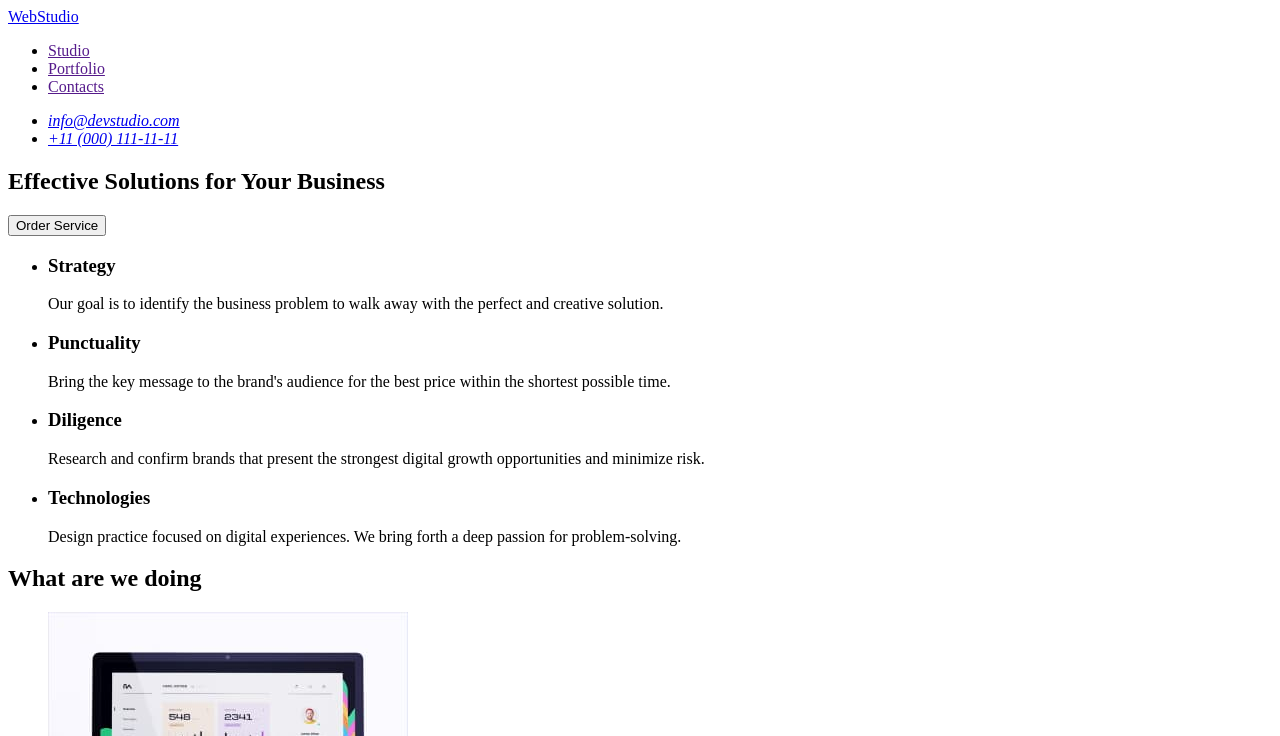
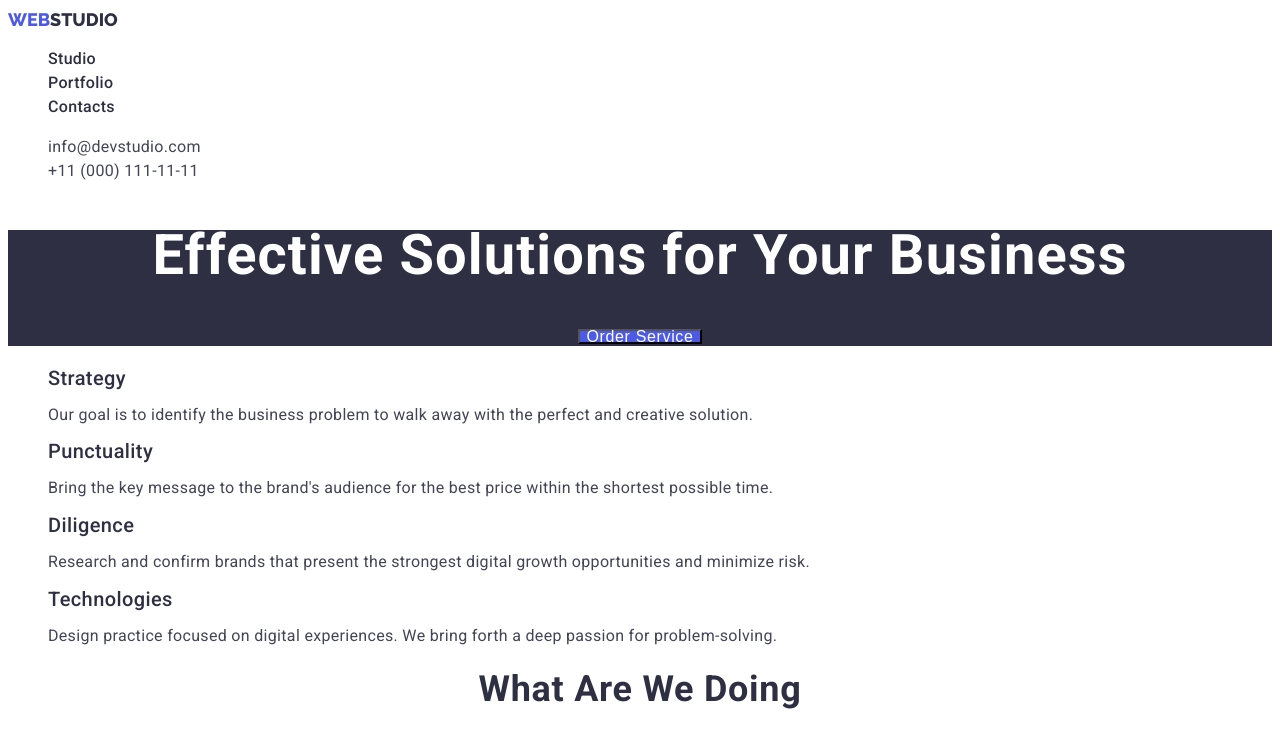
Before and after one commit to VikaSukhara/goit-markup-hw-01, a plain HTML site: page index.html in a window 1280 px wide. Shown: the top 736 px of the page. Drawn offline with Linux system fonts and the light colour scheme.

Commit message:
css-comit

```diff
--- /dev/null
+++ b/css/styles.css
@@ -0,0 +1,144 @@
+:root{
+    --primary-font: 'Roboto', sans-serif;
+    --second-font: 'Raleway', sans-serif;
+    --first-text-color:#2E2F42;
+    --second-text-color:#434455;
+    --background-secon-color:#2E2F42;
+}
+
+body {
+  background-color: white;
+  font-family: "Roboto", sans-serif;
+  color: var(--first-text-color);
+
+}
+
+/* header */
+.list {
+  list-style: none;
+}
+.link {
+  text-decoration: none;
+}
+
+.logo {
+  font-family: var(--second-font);
+  font-weight: 800;
+  font-size: 18px;
+  line-height: 1.3em;
+  color: #4d5ae5;
+  text-transform: uppercase;
+}
+.logo-header{
+    color: var(--first-text-color);
+}
+.header-link {
+  font-weight: 500;
+  font-size: 16px;
+  line-height: 1.5em;
+  letter-spacing: 0.02em;
+  text-decoration: none;
+  color: var(--first-text-color);
+}
+
+.header-link:hover,
+.header-link:focus,
+.heder-mail:hover,
+.heder-mail:focus,
+.header-phone:hover,
+.header-phone:focus {
+  color: #404bbf;
+}
+
+.heder-mail,
+.header-phone {
+  font-size: 16px;
+  line-height: 1.5em;
+  letter-spacing: 0.02em;
+  color: var(--second-text-color);
+  font-style: normal;
+}
+
+/* main */
+
+/* hero */
+.hero {
+  text-align: center;
+  background-color: var(--background-secon-color);
+}
+.hero-text {
+  font-weight: 700;
+  font-size: 56px;
+  line-height: 0.9em;
+  letter-spacing: 0.02em;
+  color: #ffffff;
+}
+
+.hero-buttom {
+  font-weight: 500;
+  font-size: 16px;
+  line-height: 0.6em;
+  letter-spacing: 0.04em;
+  color: #ffffff;
+  background: #4d5ae5;
+  cursor: pointer;
+}
+.hero-buttom:hover,
+.hero-buttom:focus{
+    background-color: #404BBF;;
+}
+/* about */
+.about-title {
+  font-weight: 500;
+  font-size: 20px;
+  line-height: 1.2em;
+  letter-spacing: 0.02em;
+}
+.about-text {
+  font-size: 16px;
+  line-height: 0.6em;
+  letter-spacing: 0.02em;
+  color: var(--second-text-color);
+}
+
+/* work */
+.work-title,
+.team-title {
+  font-weight: 700;
+  font-size: 36px;
+  line-height: 1.1em;
+  text-align: center;
+  letter-spacing: 0.02em;
+  text-transform: capitalize;
+}
+
+.team-names {
+  font-weight: 500;
+  font-size: 20px;
+  line-height: 0.8em;
+  text-align: center;
+  letter-spacing: 0.02em;
+}
+
+.team-desc {
+  font-size: 16px;
+  line-height: 0.6em;
+  text-align: center;
+  letter-spacing: 0.02em;
+  color: var(--second-text-color)
+}
+
+/* footer */
+.footer-sect {
+  background-color: var(--background-secon-color)
+}
+.logo-footer {
+  color: #f4f4fd;
+}
+
+.footer-text {
+  font-size: 16px;
+  line-height: 0.6em;
+  letter-spacing: 0.02em;
+  color: #e7e9fc;
+}
--- a/index.html
+++ b/index.html
@@ -5,109 +5,136 @@
     <meta http-equiv="X-UA-Compatible" content="IE=edge" />
     <meta name="viewport" content="width=device-width, initial-scale=1.0" />
     <title>Document</title>
+    <link rel="stylesheet" href="./css/styles.css" />
+    <link rel="preconnect" href="https://fonts.googleapis.com">
+<link rel="preconnect" href="https://fonts.gstatic.com" crossorigin>
+<link href="https://fonts.googleapis.com/css2?family=Raleway:wght@800&family=Roboto:wght@400;500;700;900&display=swap" rel="stylesheet">
   </head>
   <body>
     <header>
       <nav>
-        <a href="./index.html">WebStudio</a>
-        <ul>
-          <li><a href="">Studio</a></li>
-          <li><a href="">Portfolio</a></li>
-          <li><a href="">Contacts</a></li>
+        <a class="logo link" href="./index.html"
+          >Web<span class="logo-header">Studio</span></a
+        >
+        <ul class="header-list list">
+          <li class="header-item"><a class="header-link" href="">Studio</a></li>
+          <li class="header-item">
+            <a class="header-link" href="">Portfolio</a>
+          </li>
+          <li class="header-item">
+            <a class="header-link" href="">Contacts</a>
+          </li>
         </ul>
       </nav>
       <address>
-        <ul>
-          <li><a href="mailto:info@devstudio.com">info@devstudio.com</a></li>
-          <li><a href="tel:+110001111111">+11 (000) 111-11-11</a></li>
+        <ul class="list">
+          <li>
+            <a class="heder-mail link" href="mailto:info@devstudio.com"
+              >info@devstudio.com</a
+            >
+          </li>
+          <li>
+            <a class="header-phone link" href="tel:+110001111111"
+              >+11 (000) 111-11-11</a
+            >
+          </li>
         </ul>
       </address>
     </header>
     <main>
-      <section>
-        <h1>Effective Solutions for Your Business</h1>
-        <button type="button">Order Service</button>
+      <section class="hero">
+        <h1 class="hero-text">Effective Solutions for Your Business</h1>
+        <button class="hero-buttom" type="button">Order Service</button>
       </section>
+
       <section>
         <h2 hidden>About us</h2>
         <ul>
-          <li>
-            <h3>Strategy</h3>
-            <p>
+          <li class="list">
+            <h3 class="about-title">Strategy</h3>
+            <p class="about-text">
               Our goal is to identify the business problem to walk away with the
               perfect and creative solution.
             </p>
           </li>
-          <li>
-            <h3>Punctuality</h3>
-            <p>
+          <li class="list">
+            <h3 class="about-title">Punctuality</h3>
+            <p class="about-text">
               Bring the key message to the brand's audience for the best price
               within the shortest possible time.
             </p>
           </li>
-          <li>
-            <h3>Diligence</h3>
-            <p>
+          <li class="list">
+            <h3 class="about-title">Diligence</h3>
+            <p class="about-text">
               Research and confirm brands that present the strongest digital
               growth opportunities and minimize risk.
             </p>
           </li>
-          <li>
-            <h3>Technologies</h3>
-            <p>
+          <li class="list">
+            <h3 class="about-title">Technologies</h3>
+            <p class="about-text">
               Design practice focused on digital experiences. We bring forth a
               deep passion for problem-solving.
             </p>
           </li>
         </ul>
       </section>
+
       <section>
-        <h2>What are we doing</h2>
+        <h2 class="work-title">What are we doing</h2>
         <ul>
-          <li>
+          <li class="list">
             <img src="./images/computer.jpg" alt="computer" width="360" />
           </li>
-          <li><img src="./images/apps.jpg" alt="apps" width="360" /></li>
-          <li><img src="./images/phone.jpg" alt="phone" width="360" /></li>
+          <li class="list">
+            <img src="./images/apps.jpg" alt="apps" width="360" />
+          </li>
+          <li class="list">
+            <img src="./images/phone.jpg" alt="phone" width="360" />
+          </li>
         </ul>
       </section>
+
       <section>
-        <h2>Our Team</h2>
+        <h2 class="team-title">Our Team</h2>
         <ul>
-          <li>
+          <li class="list">
             <img
               src="./images/proddesigner.jpg"
               alt="Product Designer"
               width="264"
             />
-            <h3>Mark Guerrero</h3>
-            <p>Product Designer</p>
+            <h3 class="team-names">Mark Guerrero</h3>
+            <p class="team-desc">Product Designer</p>
           </li>
-          <li>
+          <li class="list">
             <img
               src="./images/fontend.jpg"
               alt="Frontend Developer"
               width="264"
             />
-            <h3>Tom Ford</h3>
-            <p>Frontend Developer</p>
+            <h3 class="team-names">Tom Ford</h3>
+            <p class="team-desc">Frontend Developer</p>
           </li>
-          <li>
+          <li class="list">
             <img src="./images/market.jpg" alt="Marketing" width="264" />
-            <h3>Camila Garcia</h3>
-            <p>Marketing</p>
+            <h3 class="team-names">Camila Garcia</h3>
+            <p class="team-desc">Marketing</p>
           </li>
-          <li>
+          <li class="list">
             <img src="./images/uxdesigner.jpg" alt="UI Designer" width="264" />
-            <h3>Daniel Wilson</h3>
-            <p>UI Designer</p>
+            <h3 class="team-names">Daniel Wilson</h3>
+            <p class="team-desc">UI Designer</p>
           </li>
         </ul>
       </section>
     </main>
-    <footer>
-      <a href="./index.html">WebStudio</a>
-      <p>
+    <footer class="footer-sect">
+      <a class="logo link" href="./index.html"
+        >Web<span class="logo-footer">Studio</span></a
+      >
+      <p class="footer-text">
         Increase the flow of customers and sales for your business with digital
         marketing & growth solutions.
       </p>
```
